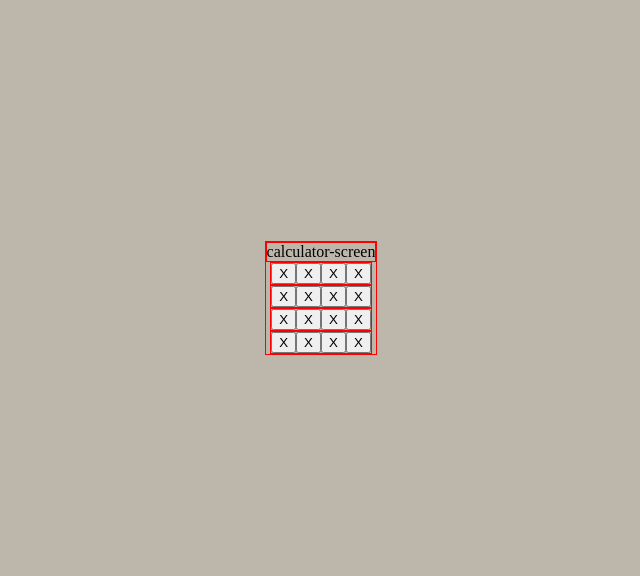
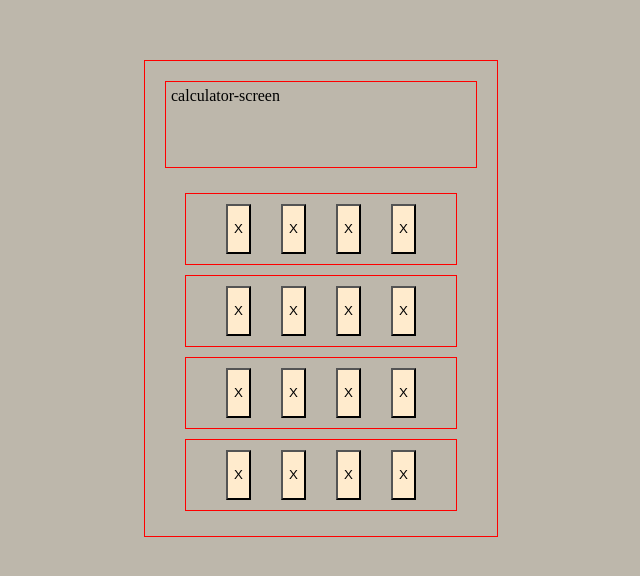
Before and after one commit to iyilmaz24/calculator_javascript, a plain HTML site: page index.html in a window 1280 px wide. Shown: the part 102-678 px from the top of the page, without its empty margins (319-959 px from the left). Drawn offline with Linux system fonts and the light colour scheme.

Commit message:
resize calculator and fix scale, use flexbox rules

```diff
--- a/styles.css
+++ b/styles.css
@@ -16,6 +16,7 @@ body {
     display: flex;
     flex-direction: column;
     align-items: center;
+    padding: 20px;
 
     border: red;
     border-width: 1px;
@@ -24,6 +25,10 @@ body {
 
 #calculator-screen{
     display: flex;
+    padding: 5px;
+    height: 75px;
+    width: 300px;
+    margin-bottom: 20px;
 
     border: red;
     border-width: 1px;
@@ -32,8 +37,17 @@ body {
 
 .row{
     display: flex;
+    padding: 10px;
+    height: 50px;
+    width: 250px;
+    margin: 5px;
+    justify-content: space-evenly;
 
     border: red;
     border-width: 1px;
     border-style: solid;
 }
+
+.button {
+    background-color: blanchedalmond;
+}
```
